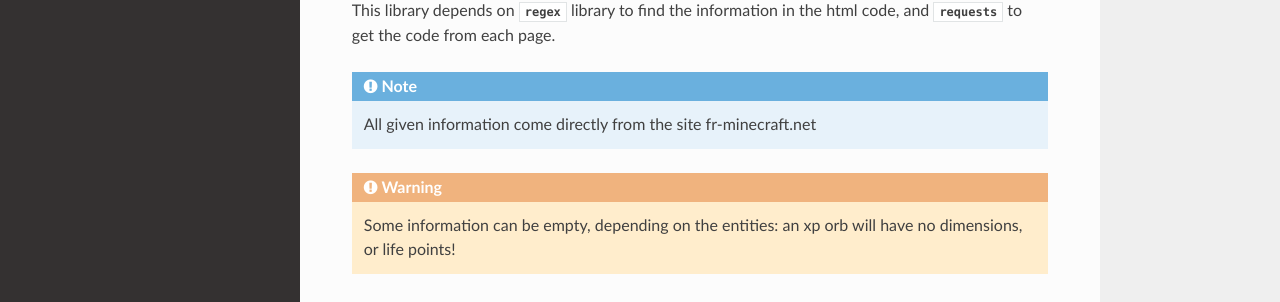
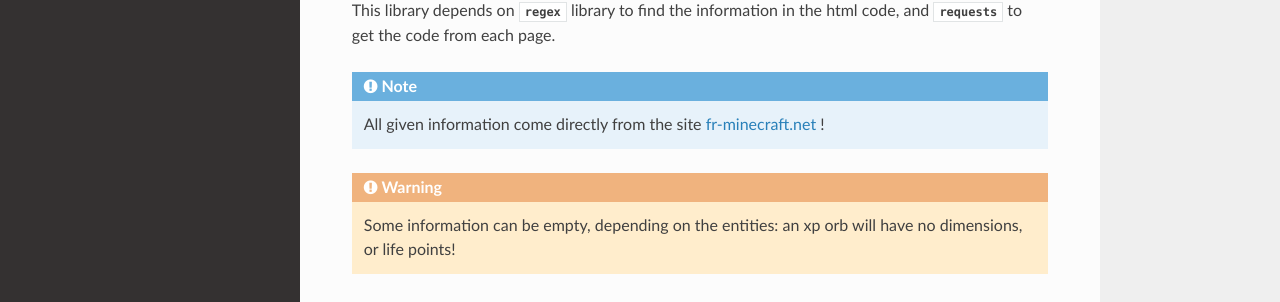
Before and after one commit to ZRunner/fr-mc-python-lib, a Sphinx documentation site: the page built from docs/generalities.rst, in a window 1280 px wide and 900 px high. Shown: the part 430-732 px from the top of the window. Built offline with Sphinx 7.4.7 and the Read the Docs theme 2.0.0, drawn with Linux system fonts in a browser that asks for light colours; part of the change alters nothing that is shown.

```diff
--- a/docs/generalities.rst
+++ b/docs/generalities.rst
@@ -15,7 +15,7 @@ You will also find on this page a summary of each class that can be returned to
 This library depends on :mod:`regex` library to find the information in the html code, and :mod:`requests` to get the code from each page.
 
 
-.. note:: All given information come directly from the site fr-minecraft.net
+.. note:: All given information come directly from the site `fr-minecraft.net <https://fr-minecraft.net>`_ !
 
 
 .. warning:: Some information can be empty, depending on the entities: an xp orb will have no dimensions, or life points!
```
